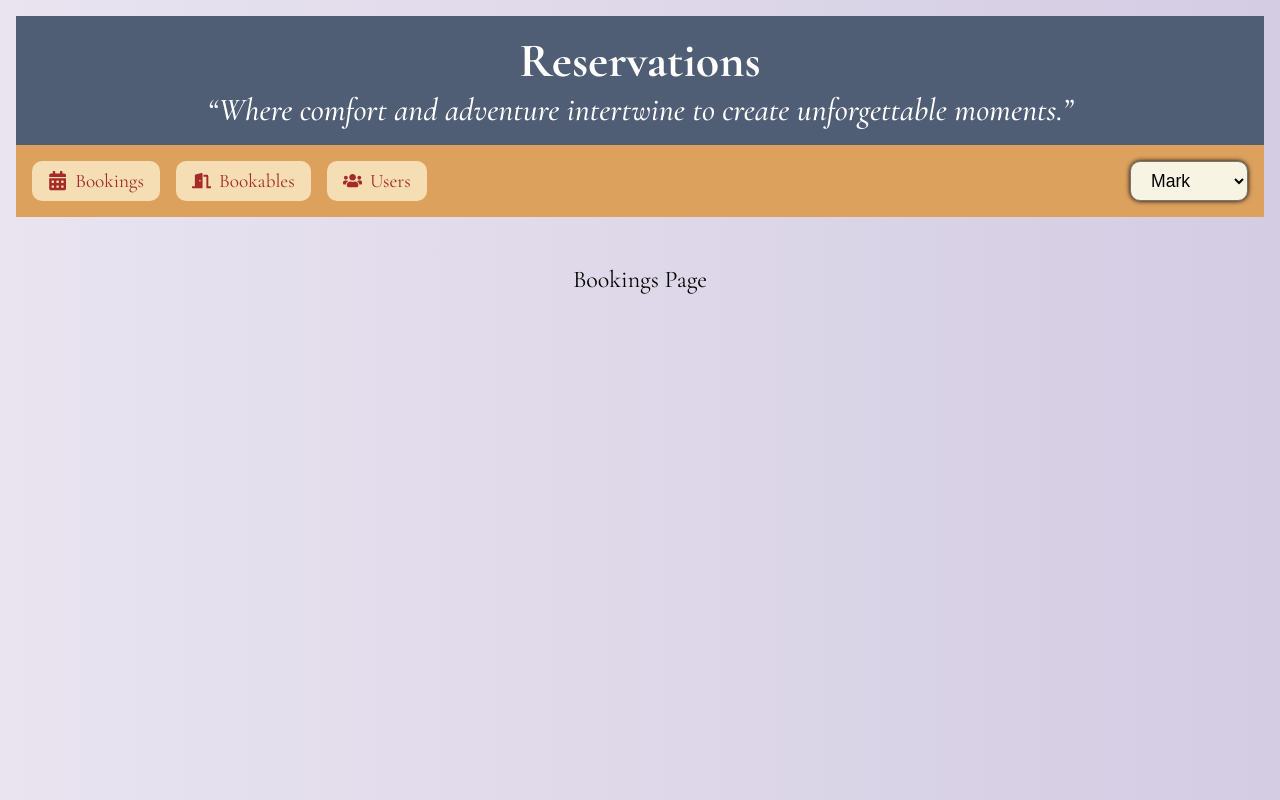
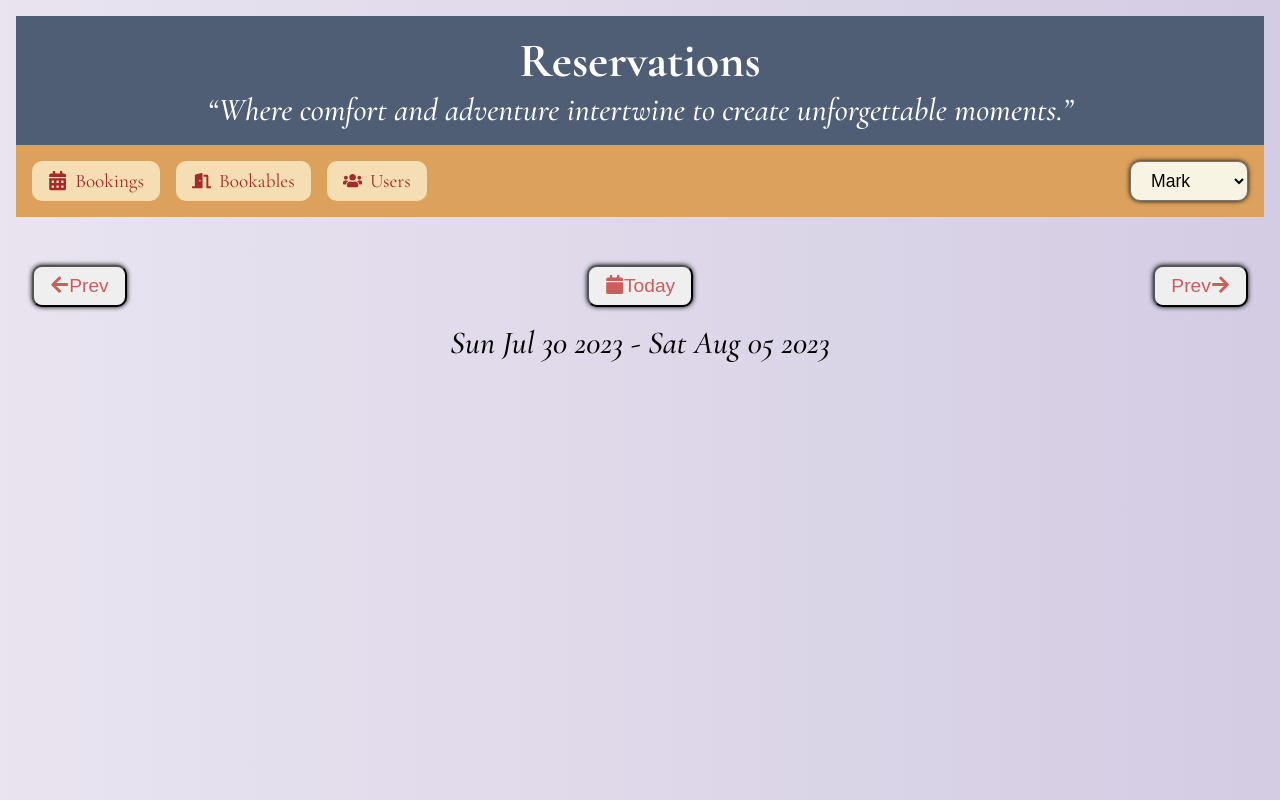
Before and after one commit to iamBharatManral/react-bookings, a React (Create React App) app: page /bookings in a window 1280 px wide. Built offline with nearby package versions, Linux system fonts and the light colour scheme; the HTML template or start-up script is replaced by a standard one.

Commit message:
page: add weekPicker in bookings apge

```diff
--- /dev/null
+++ b/src/organisms/WeekPicker/WeekPicker.js
@@ -0,0 +1,33 @@
+import React, {useReducer} from 'react';
+import weekReducer from "../../reducers/weekReducer";
+import {getWeek} from "../../utils/dateWrangler";
+import styles from './WeekPicker.module.css'
+import {FaArrowLeft, FaArrowRight, FaCalendar} from "react-icons/fa";
+import Button from "../../atoms/Button/Button";
+
+const WeekPicker = ({date}) => {
+    const [week, dispatch] = useReducer(weekReducer, date, getWeek)
+    return (
+        <div className={styles.container}>
+            <div className={styles.picker}>
+                <Button onClick={() => dispatch({type: "PREV_WEEK"})}>
+                    <FaArrowLeft/>
+                    Prev
+                </Button>
+                <Button onClick={() => dispatch({type: "TODAY"})}>
+                    <FaCalendar/>
+                    Today
+                </Button>
+                <Button onClick={() => dispatch({type: "NEXT_WEEK"})}>
+                    Prev
+                    <FaArrowRight/>
+                </Button>
+            </div>
+            <p>
+                {week.start.toDateString()} - {week.end.toDateString()}
+            </p>
+        </div>
+    );
+};
+
+export default WeekPicker;
--- /dev/null
+++ b/src/organisms/WeekPicker/WeekPicker.module.css
@@ -0,0 +1,10 @@
+.container, .picker {
+    display: flex;
+    flex-direction: column;
+    gap: 1rem;
+}
+
+.picker{
+    flex-direction: row;
+    justify-content: space-between;
+}
--- a/src/pages/Bookings/Bookings.js
+++ b/src/pages/Bookings/Bookings.js
@@ -1,8 +1,9 @@
 import React from 'react';
 import styles from './Bookings.module.css'
+import WeekPicker from "../../organisms/WeekPicker/WeekPicker";
 const BookingsPage = (props) => (
     <main className={styles.container}>
-        Bookings Page
+        <WeekPicker date={new Date()}/>
     </main>
 );
 
--- /dev/null
+++ b/src/reducers/weekReducer.js
@@ -0,0 +1,16 @@
+import {getWeek} from "../utils/dateWrangler";
+
+export default function weekReducer(state, action){
+    switch (action.type) {
+        case "NEXT_WEEK":
+            return getWeek(state.date , 7)
+        case "PREV_WEEK":
+            return getWeek(state.date, -7)
+        case "TODAY":
+            return getWeek(new Date())
+        case "SET_DATE":
+            return getWeek(new Date(action.payload));
+        default:
+            throw new Error(`Unknown action type: ${action.type}`)
+    }
+}
--- /dev/null
+++ b/src/utils/dateWrangler.js
@@ -0,0 +1,16 @@
+export function addDays (date, daysToAdd) {
+    const clone = new Date(date.getTime());
+    clone.setDate(clone.getDate() + daysToAdd);
+  return clone;
+}
+
+export function getWeek (forDate, daysOffset = 0) {
+    const date = addDays(forDate, daysOffset);
+  const day = date.getDay();
+
+  return {
+      date,
+      start: addDays(date, -day),
+    end: addDays(date, 6 - day)
+};
+}
```
